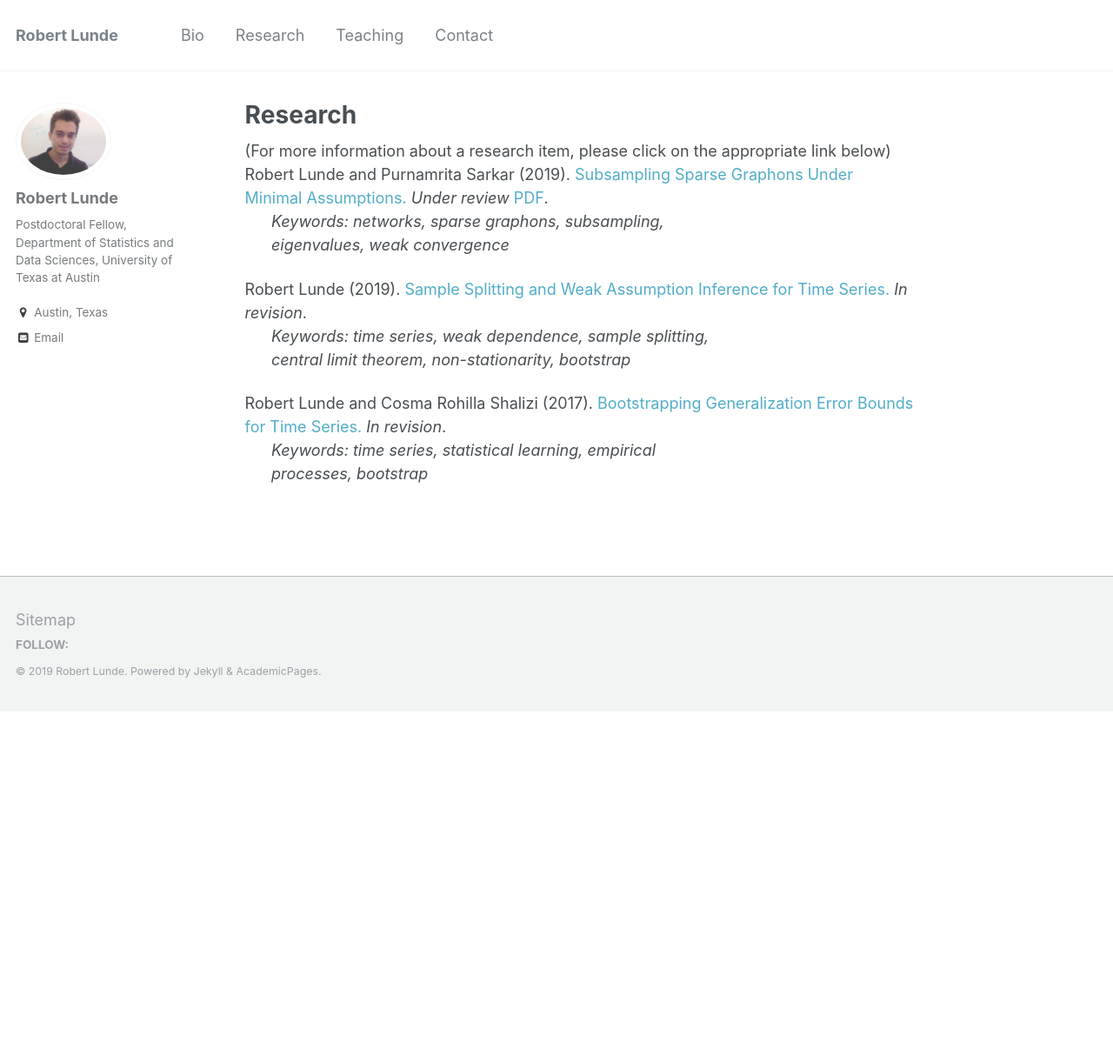
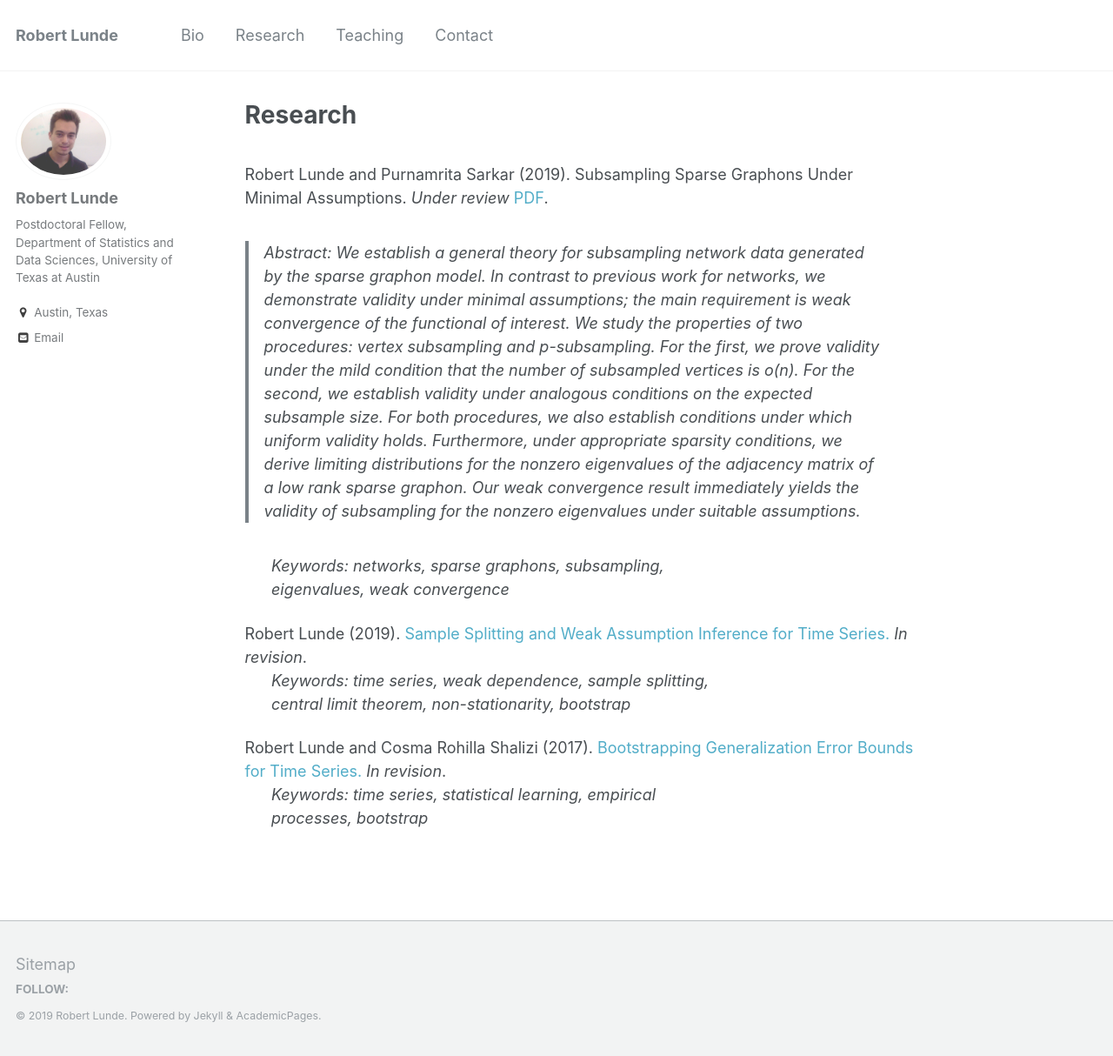
Before and after one commit to rslunde/rslunde.github.io, a Jekyll site: the page built from _pages/research.md, in a window 1280 px wide and 1214 px high. Shown: the whole window at 87% size. Built offline with Jekyll 4.4.1, drawn with Linux system fonts in a browser that asks for light colours; a file with an impossible date is left out.

Commit message:
try adding abstract

```diff
--- a/_pages/research.md
+++ b/_pages/research.md
@@ -3,9 +3,19 @@ title: "Research"
 permalink: /research/
 author_profile: true
 ---
-(For more information about a research item, please click on the appropriate link below)
 <br>
-Robert Lunde and Purnamrita Sarkar (2019). [Subsampling Sparse Graphons Under Minimal Assumptions.](https://rslunde.github.io/research/subsampling-graphons) <i>Under review</i> [PDF](https://arxiv.org/pdf/1907.12528.pdf).
+Robert Lunde and Purnamrita Sarkar (2019). Subsampling Sparse Graphons Under Minimal Assumptions. <i>Under review</i> [PDF](https://arxiv.org/pdf/1907.12528.pdf).
+> Abstract: We establish a general theory for subsampling network data
+generated by the sparse graphon model. In contrast to previous work for
+networks, we demonstrate validity under minimal assumptions; the main
+requirement is weak convergence of the functional of interest. We study
+the properties of two procedures: vertex subsampling and
+p-subsampling.
+For the first, we prove validity under the mild condition that the number of subsampled vertices is o(n). For the second, we establish validity
+under analogous conditions on the expected subsample size. For both procedures, we also establish conditions under which uniform validity holds.
+Furthermore, under appropriate sparsity conditions, we derive limiting distributions for the nonzero eigenvalues of the adjacency matrix of a low rank
+sparse graphon. Our weak convergence result immediately yields the validity of subsampling for the nonzero eigenvalues under suitable assumptions.
+
   &nbsp;&nbsp;&nbsp;&nbsp;&nbsp; <i>Keywords: networks, sparse graphons, subsampling,
   &nbsp;&nbsp;&nbsp;&nbsp;&nbsp; eigenvalues, weak convergence
 
```
